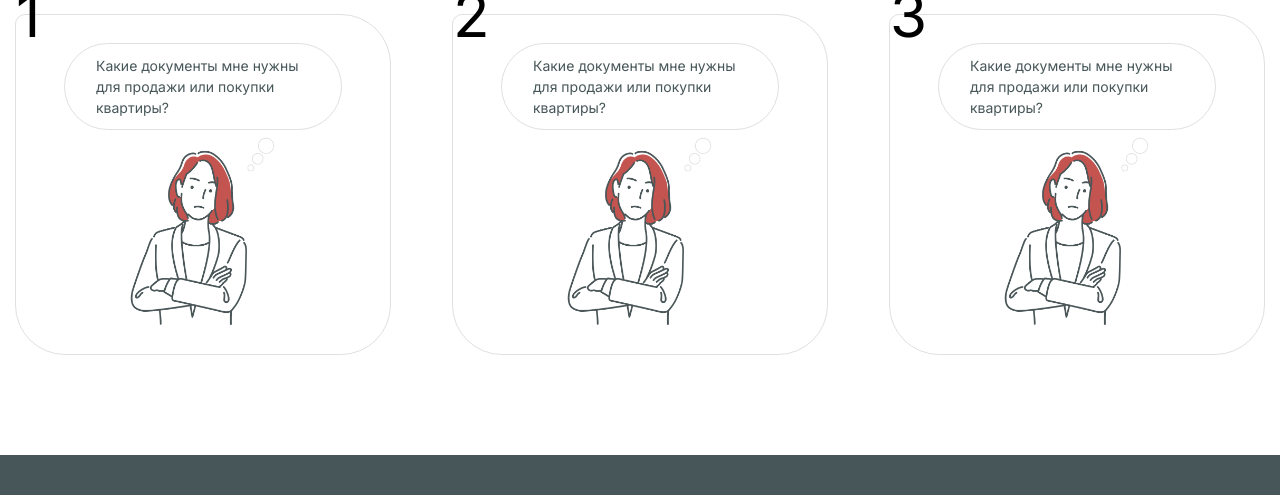
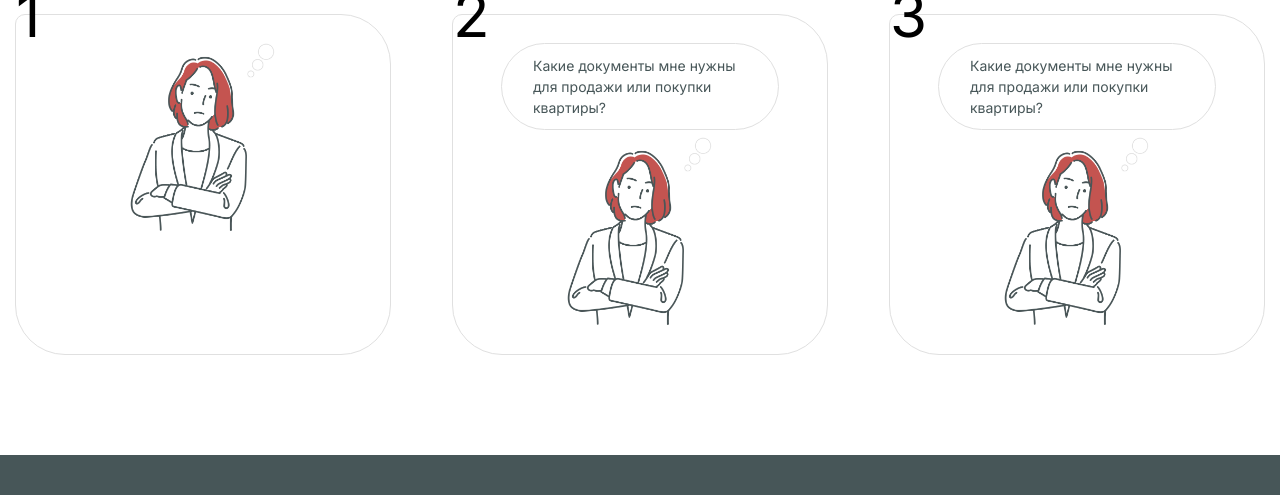
Before and after one commit to NurmatAbdullakh/flats, a plain HTML site: page index.html in a window 1280 px wide. Shown: the part 122-617 px from the top of the page. Drawn offline with Linux system fonts and the light colour scheme.

Commit message:
remove title in header

```diff
--- a/index.html
+++ b/index.html
@@ -44,9 +44,6 @@
         <section class="cards">
           <div class="cards__container container">
             <div class="cards__card">
-              <h3 class="cards__title">
-                Какие документы мне нужны для продажи или покупки квартиры?
-              </h3>
               <div class="cards__image">
                 <img src="./images/woman 1.png" alt="" />
               </div>
```
